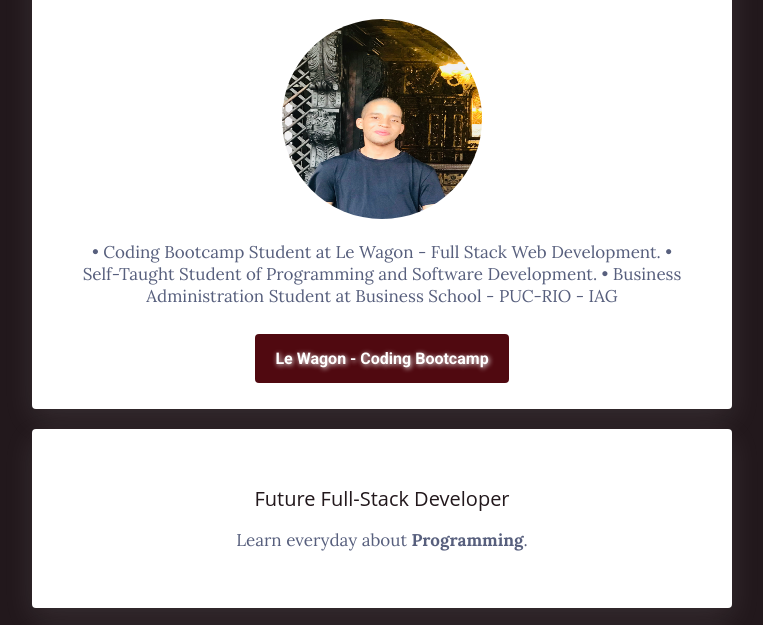
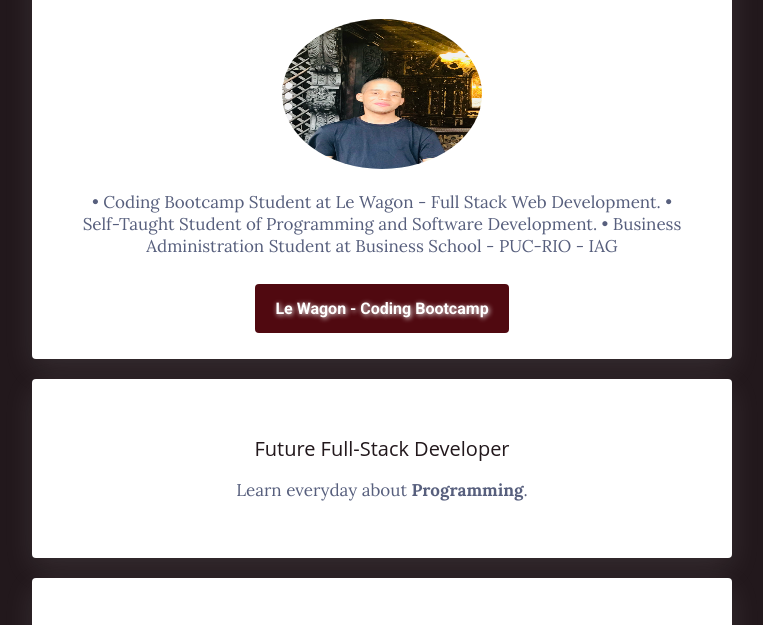
Before and after one commit to Insight-Creator/profile, a plain HTML site: page index.html in a window 1280 px wide. Shown: the part 147-772 px from the top of the page, without its empty margins (258-1021 px from the left). Drawn offline with Linux system fonts and the light colour scheme.

Commit message:
Updated Profile

```diff
--- a/style.css
+++ b/style.css
@@ -69,11 +69,8 @@
 }
 .img-circle {
   border-radius: 50%;
-  display: inline-block;
-  position: relative;
   width: 200px;
-  height: 200px;
-  overflow: hidden;
+  height: 150px;
 }
 .btn-blue {
   background-color: #500910;
```
